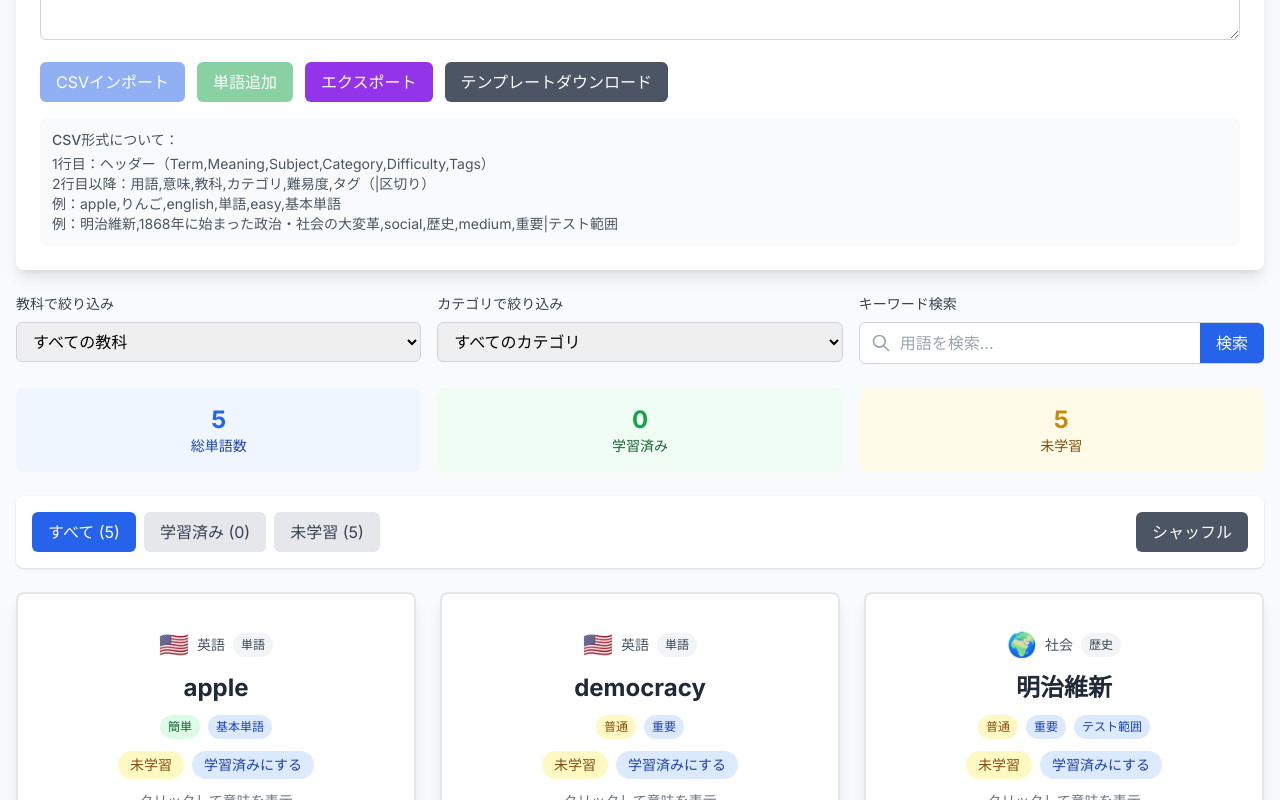
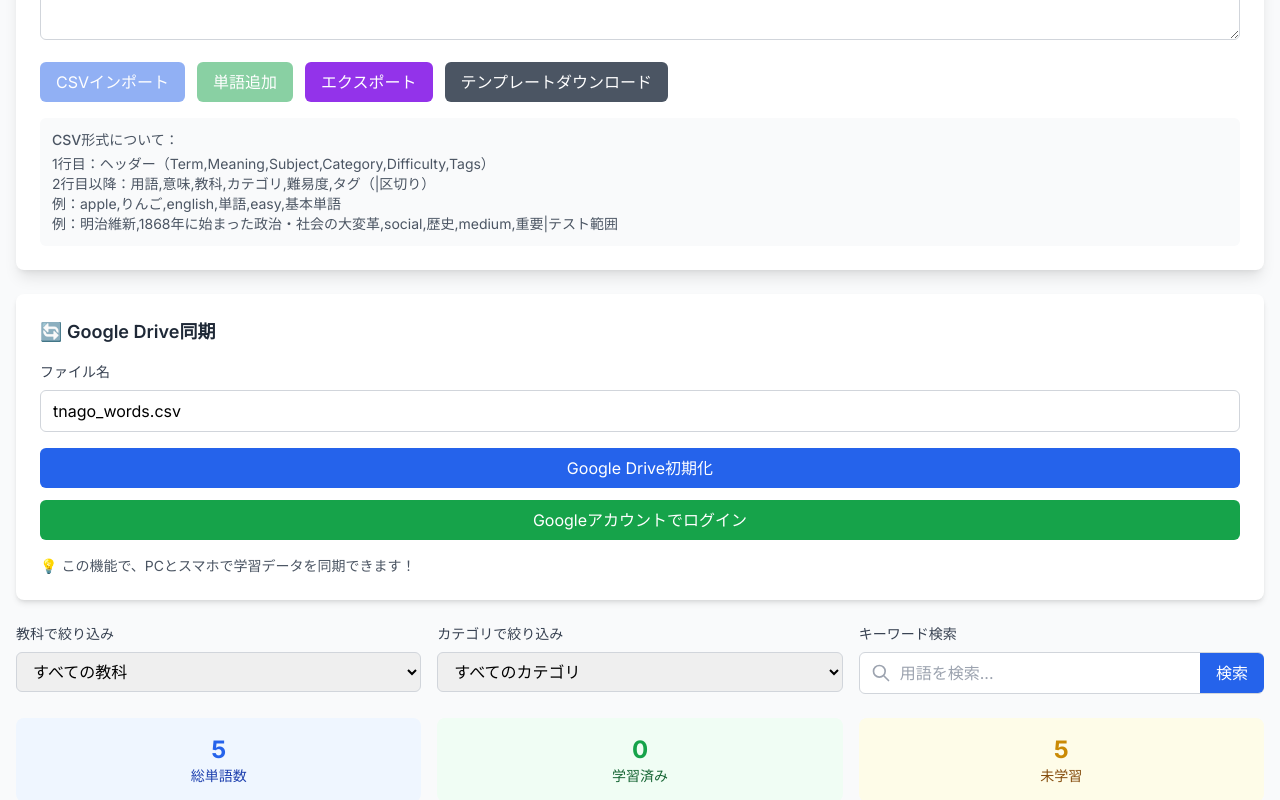
Before and after one commit to yukkooooo/tnago, a Next.js app: page / in a window 1280 px wide. Shown: the part 564-1364 px from the top of the page. Built offline with nearby package versions, Linux system fonts and the light colour scheme.

Commit message:
Google Drive同期機能を追加: PCスマホ間でデータ同期可能

```diff
--- a/src/app/page.tsx
+++ b/src/app/page.tsx
@@ -8,6 +8,7 @@
 import CSVImporter from '@/components/CSVImporter';
 import QuizMode from '@/components/QuizMode';
 import SearchBar from '@/components/SearchBar';
+import GoogleDriveSync from '@/components/GoogleDriveSync';
 
 type Mode = 'list' | 'quiz';
 
@@ -120,6 +121,9 @@
       {/* CSVインポーター */}
       <CSVImporter onImport={handleImportWords} currentWords={words} />
 
+      {/* Google Drive同期 */}
+      <GoogleDriveSync words={words} onWordsUpdate={handleImportWords} />
+
       {/* 検索・フィルターバー */}
       <div className="mb-6">
         <SearchBar
--- /dev/null
+++ b/src/components/GoogleDriveSync.tsx
@@ -0,0 +1,267 @@
+'use client';
+
+import { useState, useCallback } from 'react';
+import { Word } from '@/types/word';
+
+interface GoogleDriveSyncProps {
+  words: Word[];
+  onWordsUpdate: (words: Word[]) => void;
+}
+
+export default function GoogleDriveSync({ words, onWordsUpdate }: GoogleDriveSyncProps) {
+  const [isLoading, setIsLoading] = useState(false);
+  const [isConnected, setIsConnected] = useState(false);
+  const [fileName, setFileName] = useState('tnago_words.csv');
+
+  // Google Drive APIの初期化
+  const initializeGoogleDrive = useCallback(async () => {
+    try {
+      setIsLoading(true);
+
+      // Google Drive APIの認証と初期化
+      const gapi = await import('gapi-script').then(pkg => pkg.gapi);
+
+      await gapi.load('client:auth2', async () => {
+        await gapi.client.init({
+          apiKey: process.env.NEXT_PUBLIC_GOOGLE_API_KEY,
+          clientId: process.env.NEXT_PUBLIC_GOOGLE_CLIENT_ID,
+          discoveryDocs: ['https://www.googleapis.com/discovery/v1/apis/drive/v3/rest'],
+          scope: 'https://www.googleapis.com/auth/drive.file'
+        });
+
+        const authInstance = gapi.auth2.getAuthInstance();
+        if (authInstance.isSignedIn.get()) {
+          setIsConnected(true);
+        }
+      });
+    } catch (error) {
+      console.error('Google Drive初期化エラー:', error);
+    } finally {
+      setIsLoading(false);
+    }
+  }, []);
+
+  // Googleアカウントでログイン
+  const signIn = useCallback(async () => {
+    try {
+      setIsLoading(true);
+      const gapi = await import('gapi-script').then(pkg => pkg.gapi);
+      const authInstance = gapi.auth2.getAuthInstance();
+      await authInstance.signIn();
+      setIsConnected(true);
+    } catch (error) {
+      console.error('ログインエラー:', error);
+    } finally {
+      setIsLoading(false);
+    }
+  }, []);
+
+  // Google DriveにCSVファイルをアップロード
+  const uploadToDrive = useCallback(async () => {
+    try {
+      setIsLoading(true);
+
+      // CSVデータを作成
+      const csvContent = [
+        'Term,Meaning,Subject,Category,Difficulty,Tags,Learned',
+        ...words.map(word =>
+          `${word.term},${word.meaning},${word.subject},${word.category || ''},${word.difficulty || ''},${word.tags?.join(';') || ''},${word.learned ? 'true' : 'false'}`
+        ).join('\n')
+      ];
+
+      const blob = new Blob([csvContent], { type: 'text/csv' });
+      const file = new File([blob], fileName, { type: 'text/csv' });
+
+      const gapi = await import('gapi-script').then(pkg => pkg.gapi);
+
+      // 既存ファイルを検索
+      const response = await gapi.client.drive.files.list({
+        q: `name='${fileName}' and trashed=false`,
+        spaces: 'drive'
+      });
+
+      if (response.result.files && response.result.files.length > 0) {
+        // 既存ファイルを更新
+        const fileId = response.result.files[0].id;
+        await gapi.client.drive.files.update({
+          fileId: fileId!,
+          media: {
+            mimeType: 'text/csv',
+            body: file
+          }
+        });
+      } else {
+        // 新規ファイルを作成
+        await gapi.client.drive.files.create({
+          requestBody: {
+            name: fileName,
+            mimeType: 'text/csv'
+          },
+          media: {
+            mimeType: 'text/csv',
+            body: file
+          }
+        });
+      }
+
+      alert('Google Driveに保存しました！');
+    } catch (error) {
+      console.error('アップロードエラー:', error);
+      alert('アップロードに失敗しました');
+    } finally {
+      setIsLoading(false);
+    }
+  }, [words, fileName]);
+
+  // Google DriveからCSVファイルをダウンロード
+  const downloadFromDrive = useCallback(async () => {
+    try {
+      setIsLoading(true);
+
+      const gapi = await import('gapi-script').then(pkg => pkg.gapi);
+
+      // ファイルを検索
+      const response = await gapi.client.drive.files.list({
+        q: `name='${fileName}' and trashed=false`,
+        spaces: 'drive'
+      });
+
+      if (!response.result.files || response.result.files.length === 0) {
+        alert('ファイルが見つかりません');
+        return;
+      }
+
+      const fileId = response.result.files[0].id;
+
+      // ファイルの内容を取得
+      const fileResponse = await gapi.client.drive.files.get({
+        fileId: fileId!,
+        alt: 'media'
+      });
+
+      // CSVデータを解析
+      const csvText = fileResponse.body as string;
+      const lines = csvText.split('\n');
+      const headers = lines[0].split(',');
+
+      const newWords: Word[] = [];
+      for (let i = 1; i < lines.length; i++) {
+        if (lines[i].trim()) {
+          const values = lines[i].split(',');
+          const word: Word = {
+            id: Date.now() + i,
+            term: values[0] || '',
+            meaning: values[1] || '',
+            subject: (values[2] as any) || 'english',
+            category: values[3] || undefined,
+            difficulty: values[4] || undefined,
+            tags: values[5] ? values[5].split(';') : undefined,
+            learned: values[6] === 'true',
+            createdAt: new Date().toISOString()
+          };
+          newWords.push(word);
+        }
+      }
+
+      onWordsUpdate(newWords);
+      alert('Google Driveから読み込みました！');
+    } catch (error) {
+      console.error('ダウンロードエラー:', error);
+      alert('ダウンロードに失敗しました');
+    } finally {
+      setIsLoading(false);
+    }
+  }, [fileName, onWordsUpdate]);
+
+  // ログアウト
+  const signOut = useCallback(async () => {
+    try {
+      const gapi = await import('gapi-script').then(pkg => pkg.gapi);
+      const authInstance = gapi.auth2.getAuthInstance();
+      await authInstance.signOut();
+      setIsConnected(false);
+    } catch (error) {
+      console.error('ログアウトエラー:', error);
+    }
+  }, []);
+
+  return (
+    <div className="bg-white rounded-lg shadow-md p-6 mb-6">
+      <h3 className="text-lg font-semibold text-gray-800 mb-4">
+        🔄 Google Drive同期
+      </h3>
+
+      <div className="space-y-4">
+        {/* ファイル名設定 */}
+        <div>
+          <label className="block text-sm font-medium text-gray-700 mb-2">
+            ファイル名
+          </label>
+          <input
+            type="text"
+            value={fileName}
+            onChange={(e) => setFileName(e.target.value)}
+            className="w-full px-3 py-2 border border-gray-300 rounded-md focus:outline-none focus:ring-2 focus:ring-blue-500"
+            placeholder="tnago_words.csv"
+          />
+        </div>
+
+        {/* 接続状態 */}
+        {!isConnected ? (
+          <div className="space-y-3">
+            <button
+              onClick={initializeGoogleDrive}
+              disabled={isLoading}
+              className="w-full bg-blue-600 text-white py-2 px-4 rounded-md hover:bg-blue-700 disabled:opacity-50"
+            >
+              {isLoading ? '初期化中...' : 'Google Drive初期化'}
+            </button>
+
+            <button
+              onClick={signIn}
+              disabled={isLoading}
+              className="w-full bg-green-600 text-white py-2 px-4 rounded-md hover:bg-green-700 disabled:opacity-50"
+            >
+              {isLoading ? 'ログイン中...' : 'Googleアカウントでログイン'}
+            </button>
+          </div>
+        ) : (
+          <div className="space-y-3">
+            <div className="text-green-600 text-sm font-medium">
+              ✅ Google Driveに接続済み
+            </div>
+
+            <div className="grid grid-cols-1 md:grid-cols-2 gap-3">
+              <button
+                onClick={uploadToDrive}
+                disabled={isLoading}
+                className="bg-blue-600 text-white py-2 px-4 rounded-md hover:bg-blue-700 disabled:opacity-50"
+              >
+                {isLoading ? 'アップロード中...' : '📤 Driveに保存'}
+              </button>
+
+              <button
+                onClick={downloadFromDrive}
+                disabled={isLoading}
+                className="bg-green-600 text-white py-2 px-4 rounded-md hover:bg-green-700 disabled:opacity-50"
+              >
+                {isLoading ? 'ダウンロード中...' : '📥 Driveから読み込み'}
+              </button>
+            </div>
+
+            <button
+              onClick={signOut}
+              className="w-full bg-gray-600 text-white py-2 px-4 rounded-md hover:bg-gray-700"
+            >
+              ログアウト
+            </button>
+          </div>
+        )}
+      </div>
+
+      <div className="mt-4 text-sm text-gray-600">
+        💡 この機能で、PCとスマホで学習データを同期できます！
+      </div>
+    </div>
+  );
+}
```
Also changed, not shown: package.json (+7 -4 lines), 2 other files (tests, documents, lock files or other folders).
